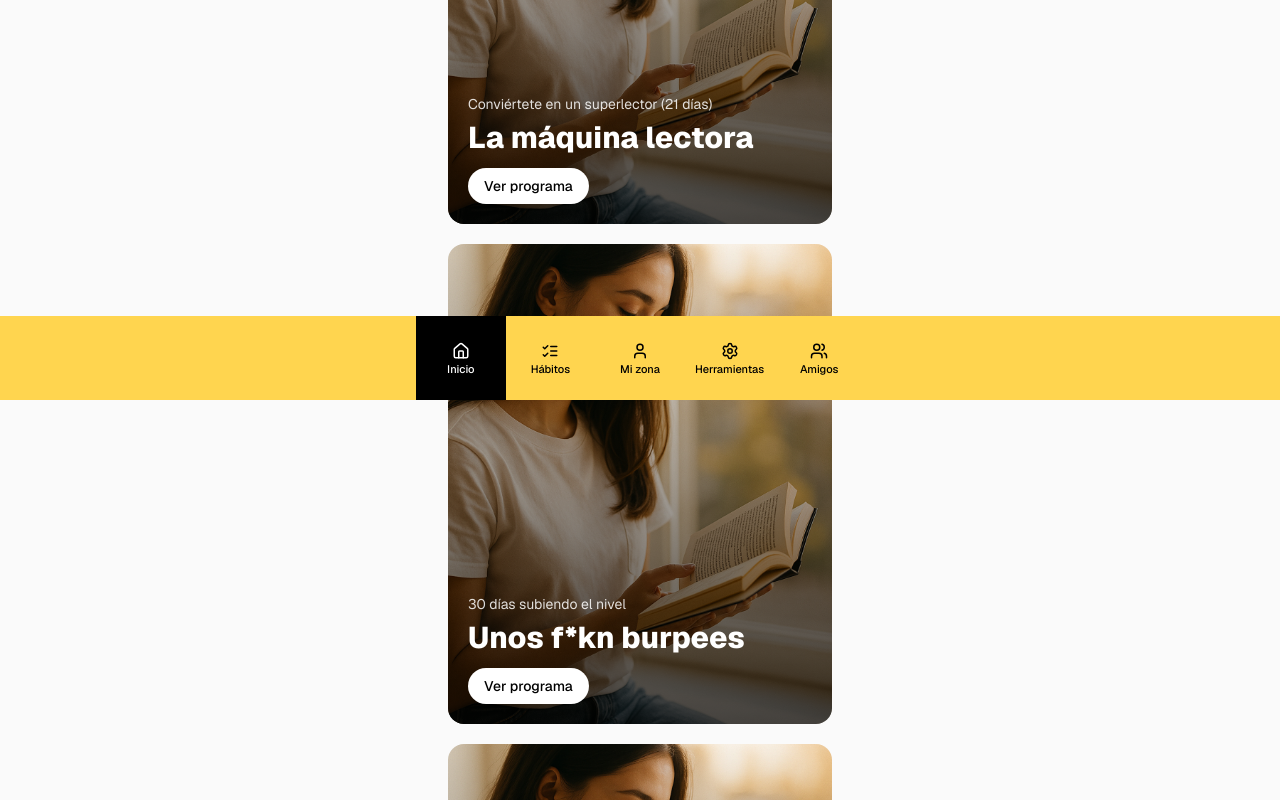
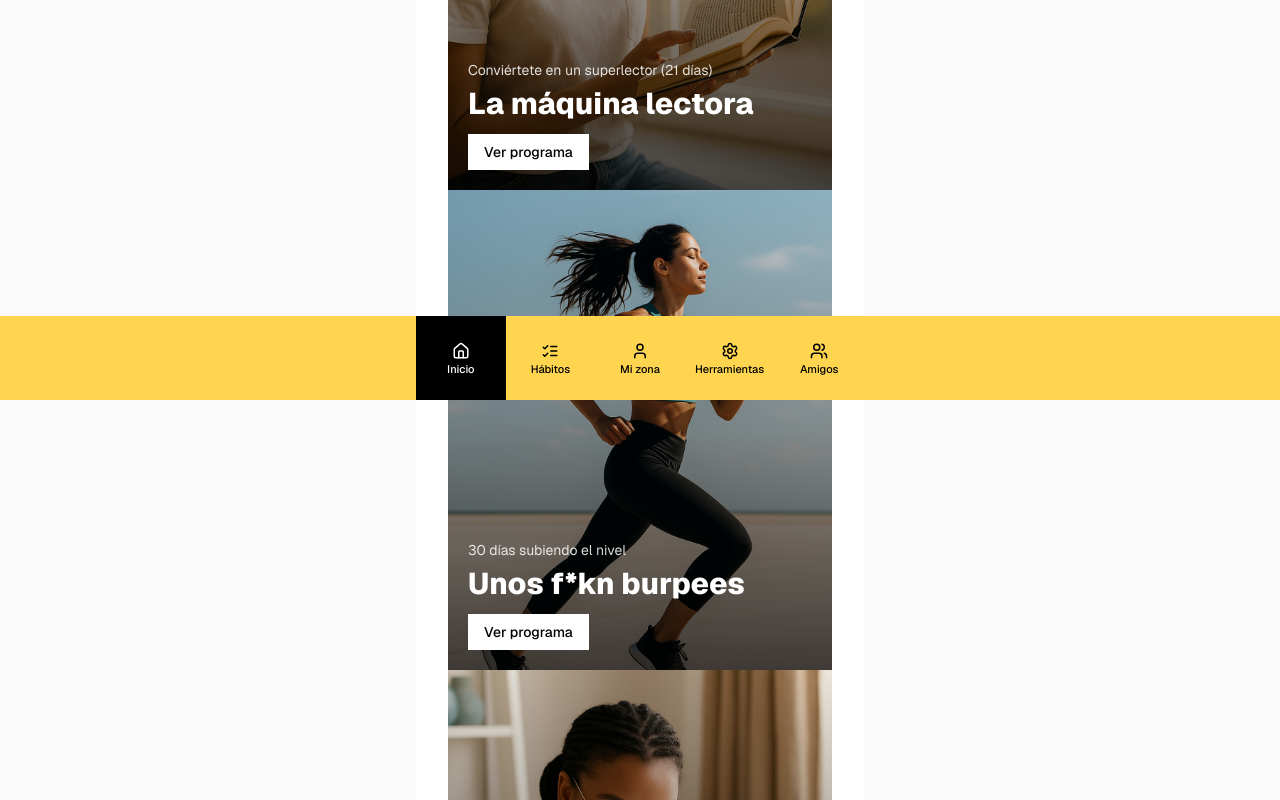
Before and after one commit to samcastella/akira, a Next.js app: page / in a window 1280 px wide. Shown: the part 400-1200 px from the top of the page. Built offline with nearby package versions, Linux system fonts and the light colour scheme.

Commit message:
Home limpio: fondo blanco; sin espacios entre bloques; sin bordes redondeados en secciones y tarjetas; imágenes distintas por tarjeta (reading/burpees/savings/meditation)

```diff
--- a/src/app/page.tsx
+++ b/src/app/page.tsx
@@ -54,13 +54,8 @@ type ProgramLike = {
   href?: string;
 };
 
-function ProgramCard({ program }: { program: ProgramLike }) {
-  const ident = program.slug ?? program.key ?? '';
-  const href = program.href ?? (ident ? `/habitos?key=${encodeURIComponent(ident)}` : '/habitos');
-  const { title, subtitle } = program;
-
-  // Forzar imágenes por clave solicitadas
-  const imgByKey: Record<string, string> = {
+function pickImage(ident: string | undefined, index: number) {
+  const mapByKey: Record<string, string> = {
     lectura: '/reading.jpg',
     reading: '/reading.jpg',
     burpees: '/burpees.jpg',
@@ -69,15 +64,21 @@ function ProgramCard({ program }: { program: ProgramLike }) {
     meditacion: '/meditation.jpg',
     meditation: '/meditation.jpg',
   };
-  const fallback = '/reading.jpg';
-  const image =
-    (ident && imgByKey[ident]) ||
-    program.image ||
-    fallback;
+  const byIndex = ['/reading.jpg', '/burpees.jpg', '/savings.jpg', '/meditation.jpg'];
+  return (ident && mapByKey[ident]) || byIndex[index] || '/reading.jpg';
+}
+
+function ProgramCard({ program }: { program: ProgramLike }) {
+  const { title, subtitle } = program;
+  const ident = program.slug ?? program.key ?? '';
+  const href = program.href ?? (ident ? `/habitos?key=${encodeURIComponent(ident)}` : '/habitos');
+
+  // La imagen final la inyectamos desde el map superior (program.image ya viene resuelta)
+  const image = program.image ?? pickImage(ident, 0);
 
   return (
     <Link href={href} className="block group">
-      <div className="relative w-full rounded-2xl overflow-hidden">
+      <div className="relative w-full overflow-hidden">
         {/* Ratio 4:5 */}
         <div style={{ paddingTop: '125%' }} />
         <Image
@@ -103,7 +104,7 @@ function ProgramCard({ program }: { program: ProgramLike }) {
 
           <div className="mt-3">
             <span
-              className="inline-flex items-center px-4 py-2 rounded-full bg-white text-black text-sm font-medium
+              className="inline-flex items-center px-4 py-2 bg-white text-black text-sm font-medium
                          group-hover:translate-y-[-1px] transition-transform"
             >
               Ver programa
@@ -135,22 +136,28 @@ export default function HomePage() {
       if (ident) byIdent.set(ident, p);
     }
 
-    const result: ProgramLike[] = [];
-    for (const k of orderedKeys) {
-      const p = byIdent.get(k);
-      if (p) {
-        result.push({
-          ...p,
-          // subtítulo y título ya vienen del catálogo; si faltan, mantenemos lo que haya
-        });
-      }
-    }
+    // Construimos en orden fijo e inyectamos imagen por índice
+    const baseOrder = orderedKeys
+      .map((k) => byIdent.get(k))
+      .filter(Boolean) as ProgramLike[];
+
     // Si faltara alguno en el catálogo, añadimos el resto al final
+    const extras: ProgramLike[] = [];
     for (const p of catalog as any[]) {
       const ident = (p.slug ?? p.key ?? '').toString();
-      if (!orderedKeys.includes(ident)) result.push(p);
+      if (!orderedKeys.includes(ident)) extras.push(p);
     }
-    return result;
+
+    const combined = [...baseOrder, ...extras];
+
+    // Inyectar imágenes distintas garantizadas por posición
+    return combined.map((p, idx) => {
+      const ident = (p.slug ?? p.key ?? '').toString();
+      return {
+        ...p,
+        image: pickImage(ident, idx),
+      };
+    });
   }, [catalog]);
 
   useEffect(() => {
@@ -174,16 +181,13 @@ export default function HomePage() {
   }, []);
 
   return (
-    <main className="px-4 sm:px-6 md:px-8 pb-20">
-
-      {/* ===== Franja pequeña: Pensamiento del día ===== */}
+    <main className="px-4 sm:px-6 md:px-8 pb-16 bg-white">
+      {/* ===== Franja pequeña: Pensamiento del día (sin bordes ni espacios extra) ===== */}
       {todayThought && (
-        <section className="mb-6 rounded-2xl border border-black/10 bg-white px-4 py-3">
+        <section className="px-0 py-2 m-0">
           <div className="flex flex-col items-center text-center gap-1">
             <h2 className="text-sm font-medium text-black/70">Pensamiento del día</h2>
-            <p className="text-black/80 text-sm">
-              {truncateWords(todayThought.body, 8)}
-            </p>
+            <p className="text-black/80 text-sm">{truncateWords(todayThought.body, 8)}</p>
             <button
               onClick={() => setModalOpen(true)}
               className="mt-2 inline-flex items-center px-4 py-2 rounded-full border border-black/15 bg-white hover:bg-black hover:text-white transition-colors text-sm font-medium"
@@ -192,7 +196,7 @@ export default function HomePage() {
             </button>
           </div>
 
-          {/* Modal: props correctas y render condicional */}
+          {/* Modal */}
           {modalOpen && (
             <ThoughtModal
               title={todayThought.title}
@@ -203,17 +207,17 @@ export default function HomePage() {
         </section>
       )}
 
-      {/* ===== Programas: 1 por fila, 100% ancho, ratio 4:5 ===== */}
-      <section className="space-y-5">
+      {/* ===== Programas: 1 por fila, 100% ancho, ratio 4:5, SIN espacios entre tarjetas ===== */}
+      <section className="space-y-0">
         {programsOnePerRow.map((p, i) => {
           const reactKey = (p.slug ?? p.key ?? `p-${i}`).toString();
           return <ProgramCard key={reactKey} program={p} />;
         })}
       </section>
 
-      {/* ===== CTA final ===== */}
-      <section className="mt-8 mb-2 text-center">
-        <h3 className="text-2xl sm:text-3xl font-semibold mb-4">
+      {/* ===== CTA final (espacio mínimo) ===== */}
+      <section className="mt-4 mb-2 text-center">
+        <h3 className="text-2xl sm:text-3xl font-semibold mb-3">
           ¿Te gustaría ver nuestros programas de hábitos?
         </h3>
         <Link
```
